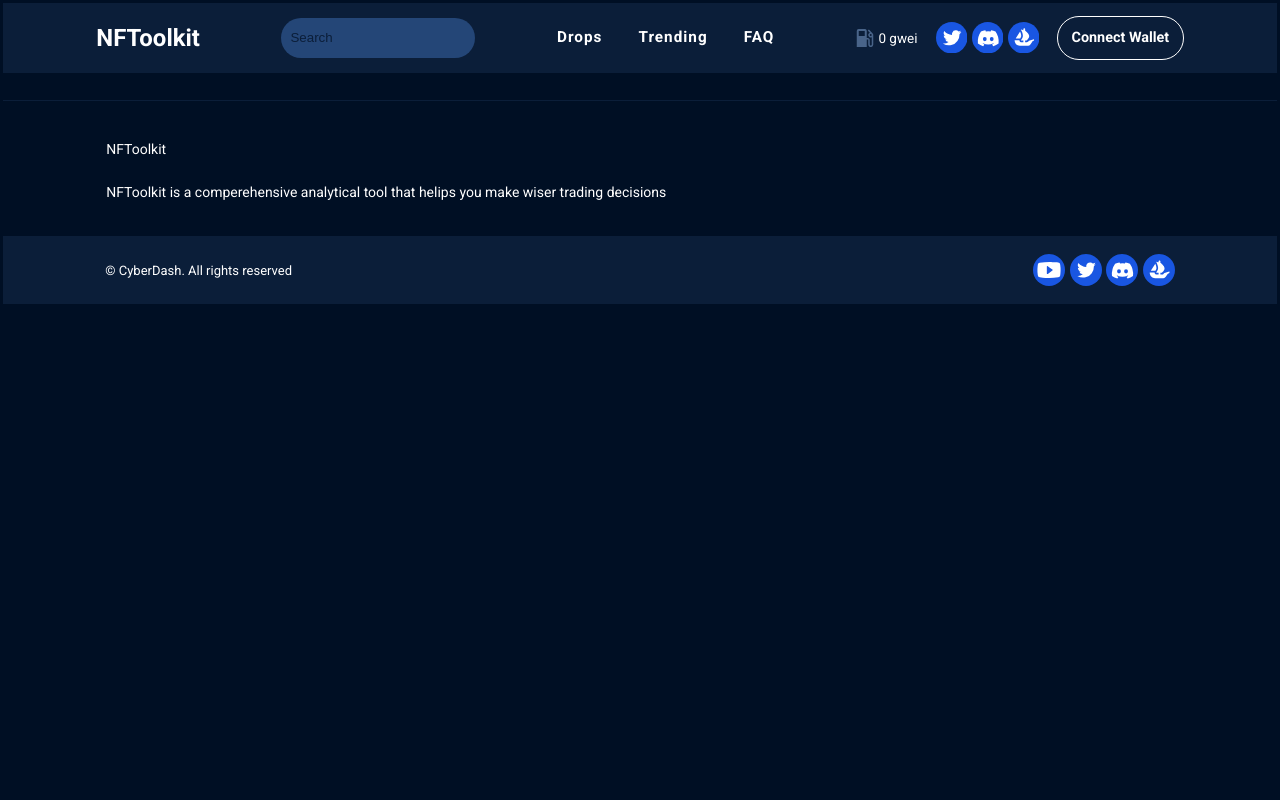
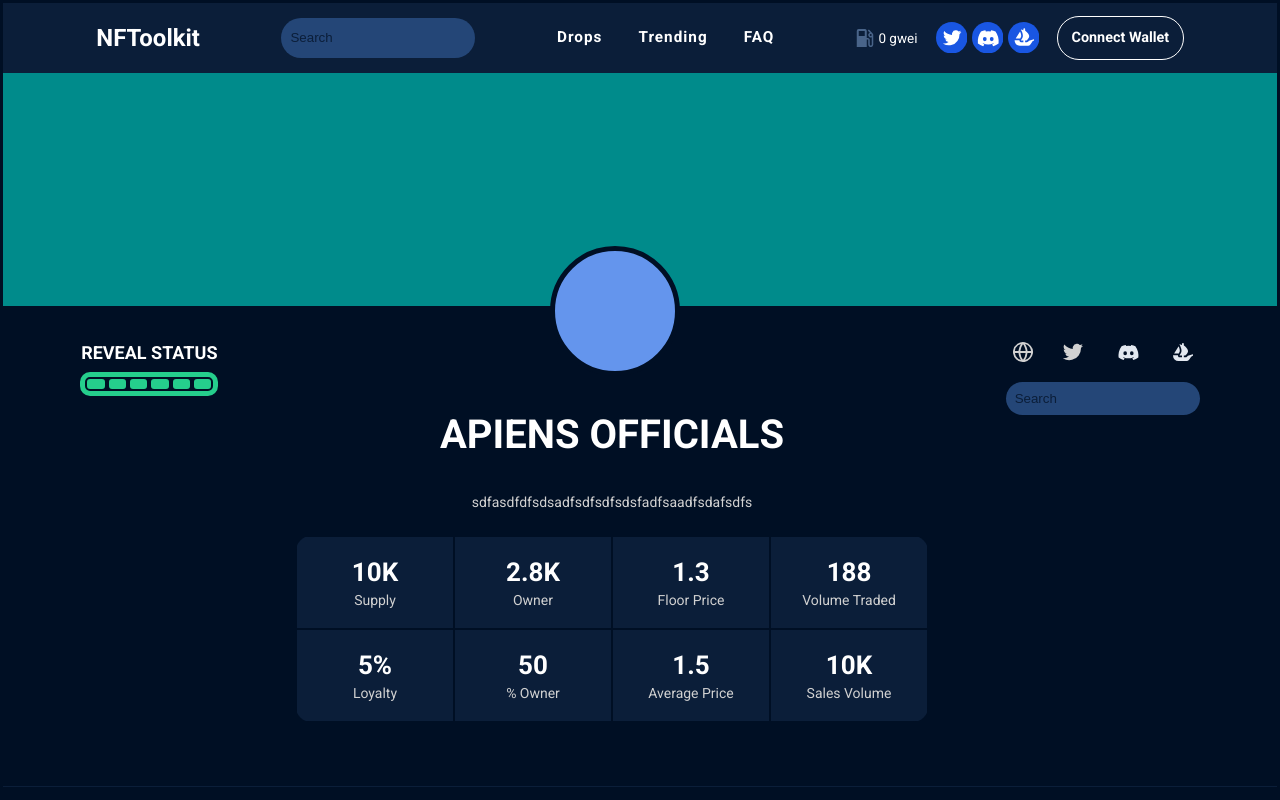
Before and after one commit to FortuneWebWorks/Cyber-React-Sass, a React (Create React App) app: page /apiens-main in a window 1280 px wide. Shown: the top 800 px of the page. Built offline with nearby package versions, Linux system fonts and the light colour scheme.

Commit message:
:zap: apiens header completed

```diff
--- a/src/components/Charts/FirstChart.js
+++ b/src/components/Charts/FirstChart.js
@@ -7,24 +7,24 @@
       data={{
         labels: ['hello', 'test'],
         datasets: [
-          {
-            type: 'line',
-            data: [
-              { x: 2, y: 2 },
-              { x: 4, y: 5 },
-              { x: 4, y: 1 },
-            ],
-            borderColor: 'green',
-          },
-          {
-            type: 'line',
-            data: [
-              { x: 0, y: 1 },
-              { x: 2, y: 10 },
-              { x: 9, y: 1 },
-            ],
-            borderColor: 'yellow',
-          },
+          // {
+          //   type: 'line',
+          //   data: [
+          //     { x: 2, y: 2 },
+          //     { x: 4, y: 5 },
+          //     { x: 4, y: 1 },
+          //   ],
+          //   borderColor: 'green',
+          // },
+          // {
+          //   type: 'line',
+          //   data: [
+          //     { x: 0, y: 1 },
+          //     { x: 2, y: 10 },
+          //     { x: 9, y: 1 },
+          //   ],
+          //   borderColor: 'yellow',
+          // },
           {
             type: 'bar',
             data: [10, 5],
@@ -36,9 +36,17 @@
       }}
       options={{
         maintainAspectRatio: false,
+        interaction: {
+          mode: 'y',
+        },
         plugins: {
           legend: {
             display: true,
+          },
+        },
+        scales: {
+          myScale: {
+            position: 'left', // `axis` is determined by the position as `'y'`
           },
         },
       }}
--- /dev/null
+++ b/src/components/RevealStatus.js
@@ -0,0 +1,16 @@
+import '../styles/revealStatus.scss';
+
+const RevealStatus = () => {
+  return (
+    <div className="revealStatus">
+      <div></div>
+      <div></div>
+      <div></div>
+      <div></div>
+      <div></div>
+      <div></div>
+    </div>
+  );
+};
+
+export default RevealStatus;
--- /dev/null
+++ b/src/pages/Apiens.js
@@ -0,0 +1,44 @@
+import '../styles/mainApiens.scss';
+import ApiensBox from '../components/ApiensBox';
+import RevealStatus from '../components/RevealStatus';
+import Search from '../components/Search';
+import { ReactComponent as WorldIcon } from '../assets/images/table-world.svg';
+import { ReactComponent as TwitterIcon } from '../assets/images/table-twitter.svg';
+import { ReactComponent as DiscordIcon } from '../assets/images/discordNoBackground.svg';
+import { ReactComponent as OpenSeaIcon } from '../assets/images/openSeaNoBackground.svg';
+
+const Apiens = () => {
+  return (
+    <div className="apiens__container">
+      <div className="apiens__head_header">
+        <div className="hader__cricle_image"></div>
+      </div>
+      <div className="apiens__head_content">
+        <div className="apiens__reveal_container">
+          <span>REVEAL STATUS</span>
+          <RevealStatus />
+        </div>
+
+        <div className="apiens__center_box">
+          <h1 className="apiens__title">APIENS OFFICIALS</h1>
+          <span className="apiens__id">
+            sdfasdfdfsdsadfsdfsdfsdsfadfsaadfsdafsdfs
+          </span>
+          <ApiensBox />
+        </div>
+
+        <div className="apiens__search">
+          <div>
+            <WorldIcon />
+            <TwitterIcon />
+            <DiscordIcon />
+            <OpenSeaIcon />
+          </div>
+          <Search />
+        </div>
+      </div>
+    </div>
+  );
+};
+
+export default Apiens;
--- a/src/routes/index.js
+++ b/src/routes/index.js
@@ -4,6 +4,7 @@
 import Drops from '../pages/Drops';
 import ExpectedPnl from '../pages/ExpectedPnl';
 import ApiensOfficials from '../pages/ApiensOfficials';
+import Apiens from '../pages/Apiens';
 
 const index = () => {
   return (
@@ -12,6 +13,7 @@
       <Route path="/trending" element={<Traits />} />
       <Route path="/drops" element={<Drops />} />
       <Route path="/panel" element={<ExpectedPnl />} />
+      <Route path="/apiens-main" element={<Apiens />} />
       <Route path="/apiens" element={<ApiensOfficials />} />
     </Routes>
   );
--- /dev/null
+++ b/src/styles/mainApiens.scss
@@ -0,0 +1,154 @@
+.apiens__container {
+  display: flex;
+  flex-direction: column;
+  justify-content: space-evenly;
+  align-items: center;
+
+  .apiens__head_header {
+    position: relative;
+    width: 100%;
+    height: 233px;
+    background-color: darkcyan;
+  }
+
+  .hader__cricle_image {
+    position: absolute;
+    bottom: -30%;
+    left: 48%;
+    width: 130px;
+    height: 130px;
+    border: 5px solid #000f24;
+    background-color: cornflowerblue;
+    border-radius: 65px;
+    transform: translateX(-50%);
+  }
+
+  .apiens__head_content {
+    width: 100%;
+    display: flex;
+    justify-content: space-evenly;
+    align-items: center;
+    padding: 36.74px 0;
+  }
+
+  .apiens__center_box {
+    display: flex;
+    flex-direction: column;
+    justify-content: center;
+    align-items: center;
+    margin-top: 5rem;
+
+    .apiens__id {
+      margin-top: 12px;
+      margin-bottom: 26px;
+      font: normal normal normal 14px/16px Roboto;
+      letter-spacing: 0px;
+      color: #d1d1d1;
+    }
+  }
+
+  .apiens__search {
+    align-self: flex-start;
+    width: 194px;
+    height: 40px;
+    display: flex;
+    flex-direction: column;
+    justify-content: center;
+    align-items: center;
+    gap: 15px;
+    margin-top: 1.5rem;
+
+    & > div {
+      // width: 100%;
+      display: flex;
+      justify-content: space-between;
+      align-items: center;
+      gap: 30px;
+    }
+
+    svg:nth-child(1) {
+      width: 20px;
+      height: 30px;
+    }
+
+    svg:nth-child(2) {
+      width: 20px;
+      height: 30px;
+    }
+
+    svg:nth-child(3) {
+      width: 30px;
+      height: 30px;
+    }
+
+    svg:nth-child(4) {
+      width: 20px;
+      height: 30px;
+    }
+  }
+
+  .search {
+    width: 100%;
+    height: 100%;
+  }
+
+  .apiens__reveal_container {
+    align-self: flex-start;
+    display: flex;
+    flex-direction: column;
+    justify-content: center;
+    align-items: center;
+    gap: 8.4px;
+    font: normal normal bold 18px/21px Roboto;
+    letter-spacing: 0px;
+    color: #ffffff;
+  }
+
+  .apiens__title {
+    margin: 24px 0;
+    margin-bottom: 0;
+    font: normal normal bold 40px/47px Roboto;
+    letter-spacing: 0px;
+    color: #ffffff;
+    text-align: center;
+    text-transform: uppercase;
+  }
+
+  .apiens__switch {
+    display: flex;
+    justify-content: center;
+    align-items: center;
+    text-align: center;
+    gap: 82px;
+    margin-top: 73px;
+    font: normal normal bold 17px/20px Roboto;
+    letter-spacing: 0px;
+    color: #d1d1d1;
+
+    div {
+      cursor: pointer;
+    }
+  }
+
+  .chart__container {
+    position: relative;
+    width: 1180px;
+    height: 390px;
+    margin: auto;
+    border-radius: 10px;
+    background: #0b1e39 0% 0% no-repeat padding-box;
+  }
+
+  @media (max-width: 1300px) {
+    .apiens__title {
+      margin: 2.666rem 0;
+      font: normal normal bold 4.444rem/47px Roboto;
+    }
+
+    .apiens__switch {
+      gap: 9.111rem;
+      margin-top: 8.111rem;
+      font: normal normal bold 1.888rem/20px Roboto;
+    }
+  }
+}
--- /dev/null
+++ b/src/styles/revealStatus.scss
@@ -0,0 +1,17 @@
+.revealStatus {
+  width: 138px;
+  height: 24px;
+  display: flex;
+  justify-content: flex-start;
+  align-items: center;
+  border: #25ce8c solid 5px;
+  border-radius: 10px;
+
+  div {
+    width: 100%;
+    height: 100%;
+    background: #25ce8c 0% 0% no-repeat padding-box;
+    border: 2px solid transparent;
+    border-radius: 5px;
+  }
+}
```
Also changed, not shown: src/assets/images/gear.svg (added), src/assets/images/open-sea-sm.svg (added).
